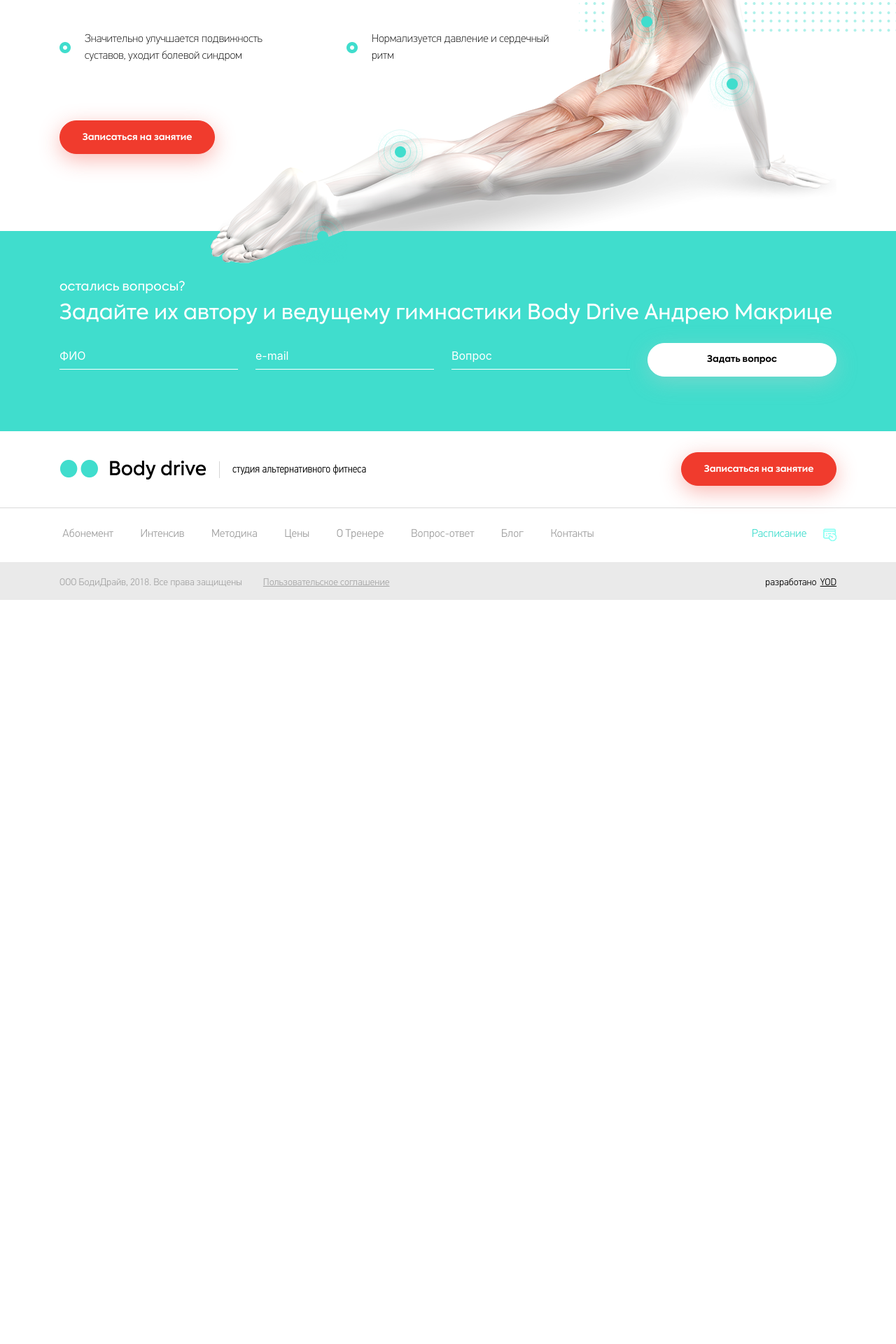
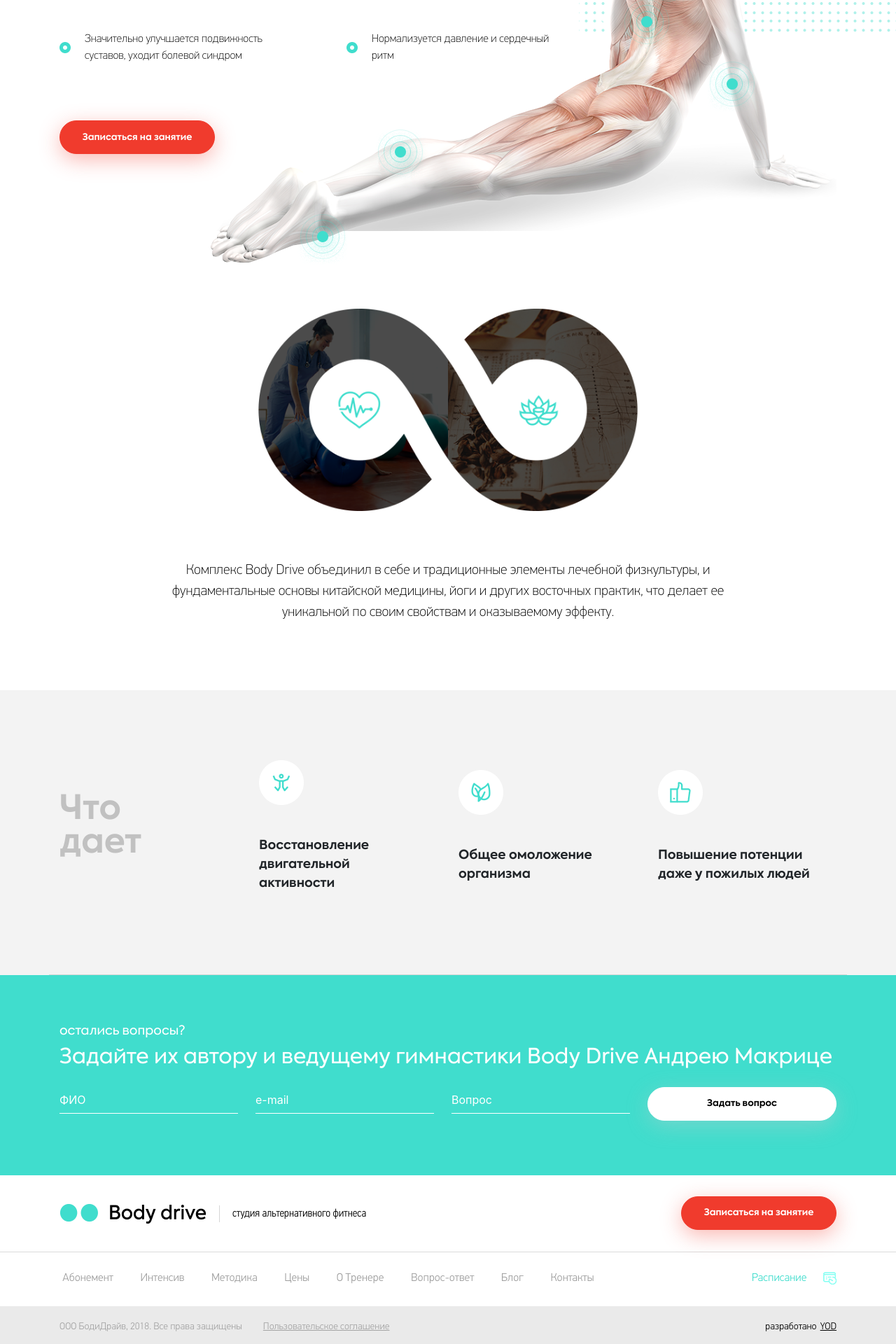
Before and after one commit to DmitriySkor/bodydrive, a PHP site: page /about.php in a window 1280 px wide. Shown: the part 1501-3421 px from the top of the page at 70% size. Before the commit the page ends 2358 px from the top, so only its background shows below. Run offline with PHP 8.4, Linux system fonts and the light colour scheme.

Commit message:
about page, add four and part five section.

```diff
--- a/about.php
+++ b/about.php
@@ -86,6 +86,61 @@
         </div>
     </div>
 
+<div class="about__complex">
+    <div class="container">
+        <div class="row">
+            <div class="col-lg-12">
+                <div class="complex_img_wrap">
+            <img class="complex_img" src="img/about-complex.png" alt="img">
+                </div>
+            <div class="about__complex_text">
+                <p>Комплекс Body Drive объединил в себе и традиционные элементы лечебной физкультуры,
+                и фундаментальные основы китайской медицины, йоги и других восточных практик, что
+                делает ее уникальной по своим свойствам и оказываемому эффекту.</p>
+            </div>
+            </div>
+        </div>
+    </div>
+</div>
+
+<div class="about__advantages">
+    <div class="container">
+        <div class="row">
+            <div class="about__advantage_one">
+                <div class="col-md-3">
+                    <p class="about_advantage_title">
+                        Что дает
+                    </p>
+                </div>
+                <div class="col-md-3">
+                    <div class="about_advantage_item">
+                    <img class="about__advantage_img" src="img/ico-advantage1.png" alt="img">
+                    <p class="about_advantage_text">
+                        Восстановление двигательной активности
+                    </p>
+                    </div>
+                </div>
+                <div class="col-md-3">
+                    <div class="about_advantage_item">
+                    <img class="about__advantage_img" src="img/ico-advantage2.png" alt="img">
+                    <p class="about_advantage_text">
+                        Общее омоложение организма
+                    </p>
+                    </div>
+                </div>
+                <div class="col-md-3">
+                    <div class="about_advantage_item">
+                    <img class="about__advantage_img" src="img/ico-advantage3.png" alt="img">
+                    <p class="about_advantage_text">
+                        Повышение потенции даже у пожилых людей
+                    </p>
+                    </div>
+                </div>
+            </div>
+        </div>
+    </div>
+</div>
+
 
 <?php include 'parts/green_form.php';?>
 <?php include 'parts/footer.php';?>
--- a/css/style.css
+++ b/css/style.css
@@ -1150,5 +1150,79 @@ table thead .table_title{
     font-size: 20px;
     color: #a8a8a8;
     line-height: 1;
+}
+
+.complex_img_wrap{
+    display: flex;
+    flex-direction: row;
+    justify-content: center;
+    align-items: center;
+}
+
+.complex_img{
+    margin: 0 auto;
+    width: 100%;
+    max-width: 582px;
+    height: auto;
+    padding: 110px 20px 70px 20px;
+}
+
+.about__complex_text{
+    display: flex;
+    flex-direction: row;
+    justify-content: center;
+    align-items: center;
+    width: 100%;
+    margin-bottom: 80px;
+}
+
+.about__complex_text>p{
+    width: 75%;
+    font-family: "PF DinText Pro";
+    font-weight: 100;
+    font-size: 20px;
+    color: #000000;
+    text-align: center;
+}
+
+.about__advantages{
+    background-color: #f3f3f3;
+}
+
+.about__advantage_one{
+    width: 100%;
+    display:flex;
+    flex-direction: row;
+    justify-content: space-between;
+    align-items: center;
+    flex-wrap: wrap;
+    padding: 100px 0;
+    border-bottom: 1px solid #d5d5d5;
 
 }
+
+.about_advantage_title{
+    font-family: "Axiforma", sans-serif;
+    font-weight: 700;
+    font-size: 48px;
+    color: #c1c1c1;
+    padding-right: 40px;
+    line-height: 1;
+}
+
+.about_advantage_text{
+    font-family: "Axiforma", sans-serif;
+    font-weight: 700;
+    font-size: 18px;
+    width: 90%;
+}
+
+.about__advantage_img{
+    margin-bottom: 45px;
+}
+
+.about__advantage_item{
+    align-items: flex-start;
+    display: flex;
+    flex-direction: column;
+}
```
Also changed, not shown: img/about-complex.png (added), img/ico-advantage1.png (added), img/ico-advantage2.png (added), img/ico-advantage3.png (added).
